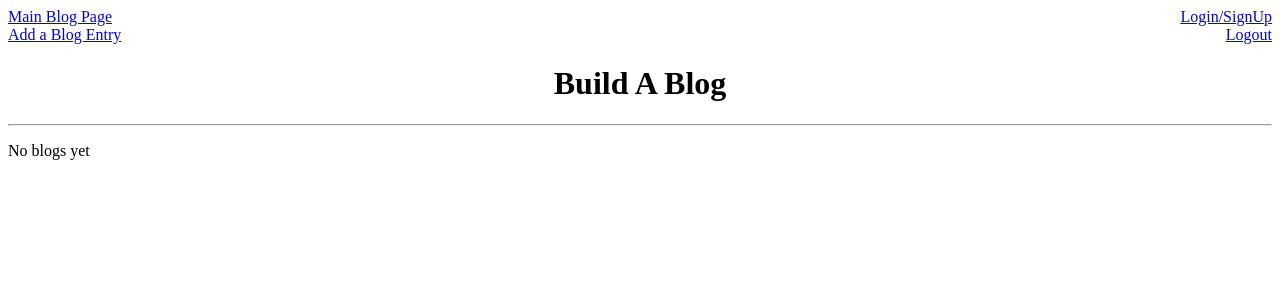
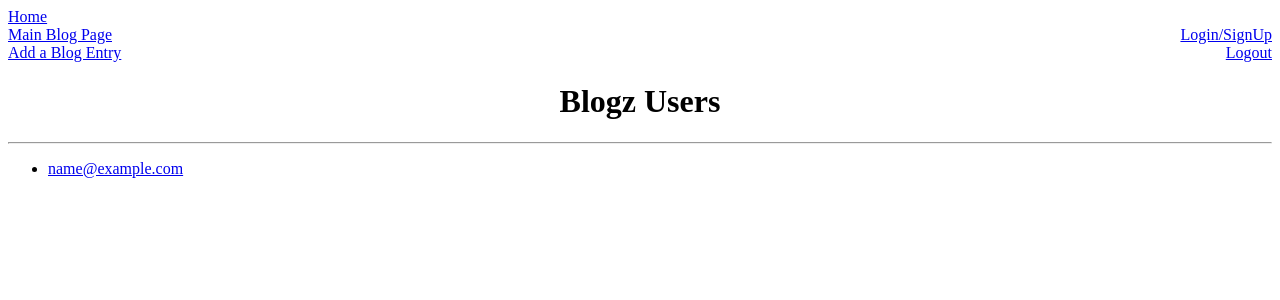
Before and after one commit to lentijo/Blogz, a Flask app: page / in a window 1280 px wide. Shown: the top 300 px of the page. Run offline with Flask 2, Linux system fonts and the light colour scheme; the visitor is signed in with stand-in values (Sample User, id 1); data comes from the database, SQL or seed files in the repository; data that the repository does not hold is empty.

Commit message:
main.py added def singleUser, fixed singlepost.html, fixed index.html to display users and allowed all html except new_post

```diff
--- a/main.py
+++ b/main.py
@@ -35,7 +35,7 @@ class User(db.Model):
 
 @app.before_request
 def require_login():
-    allowed_routes = ['login', 'register']
+    allowed_routes = ['index', 'blog', 'single_post', 'singleUser', 'login', 'register']
     if request.endpoint not in allowed_routes and 'email' not in session:
         return redirect('/login')
 
@@ -63,21 +63,25 @@ def register():
         email = request.form['email']
         password = request.form['password']
         verify = request.form['verify']
+        existing_user = User.query.filter_by(email=email).first()
+
+        if not email or not password or not verify:
+            flash('All fields must be filled! Please try again.','error')
+            return render_template('signup.html')
 
     #TODO - validate user's data
 
-        existing_user = User.query.filter_by(email=email).first()
+
         if not existing_user:
             new_user = User(email, password)
             db.session.add(new_user)
             db.session.commit()
             session['email'] = email
             return redirect('/')
-            #TODO - "remember" the user
+
         else:
-            #TODO - user better response messaging
+
             return '<h1>Duplicate user</h1>'
-
 
     return render_template('signup.html')
 
@@ -88,16 +92,17 @@ def logout():
 
 @app.route('/', methods=['POST', 'GET'])
 def index():
-    blogs = Blog.query.all()
-    owner = User.query.filter_by(email=session['email']).first()
-    return render_template('blog.html',title="Build A Blog", blogs=blogs, owner=owner)
+    users = User.query.all()
+    # blogs = Blog.query.all()
+    # owner = User.query.filter_by(email=session['email']).first()
+    return render_template('index.html',title="Build A Blog", users=users) #home link redirects index.html
 
 
 @app.route('/blog', methods=['POST', 'GET'])
 def blog():
     blogs = Blog.query.all()
-    owner = User.query.filter_by(email=session['email']).first()
-    return render_template('blog.html', blogs=blogs, owner=owner)
+    # owner = User.query.filter_by(email=session['email']).first()
+    return render_template('blog.html', blogs=blogs)
 
 @app.route('/new_post', methods=['POST', 'GET'])
 def new_post():
@@ -125,10 +130,17 @@ def new_post():
     return render_template('new_post.html', blogs=blogs)
 
 @app.route('/single_post')
-def view_post():
+def single_post():
     id = request.args.get('id')
     blog_query = Blog.query.filter_by(id=id).all()
     return render_template('single_post.html', title="", blog_query=blog_query)
 
+@app.route('/singleUser')
+def singleUser():
+    id_user = request.args.get('id')
+    blog_query = Blog.query.filter_by(owner_id=id_user).all()
+    return render_template('singleUser.html', title="", blog_query=blog_query)
+
+
 if __name__ == "__main__":
     app.run()
--- a/templates/base.html
+++ b/templates/base.html
@@ -36,6 +36,8 @@
     </head>
 <body>
     <nav>
+        <a href="/">Home</a>
+        <br/>
         <a href="/blog">Main Blog Page</a>
         <a class="right" href="/login">Login/SignUp</a>
         <br/>
--- a/templates/blog.html
+++ b/templates/blog.html
@@ -23,7 +23,7 @@
                     {{blog.body}}
 
                     </span>
-            <p class="author"><a href="./singleUser?id={{ blog.id }}">created by: {{owner.email}}</a></p>
+            <p class="author"><a href="./singleUser?id={{ blog.owner.id }}">created by: {{blog.owner.email}}</a></p>
                     <br/>
 
 
--- a/templates/index.html
+++ b/templates/index.html
@@ -10,13 +10,13 @@
 
     <hr />
 
-    {% if blogs|length == 0 %}
+    {% if users|length == 0 %}
     <p>No users yet</p>
     {% else %}
 
         <ul>
-            {% for blog in blogs %}
-            <li><a href="./blog?id={{ owner.email }}">{{owner.email}}</a></li>
+            {% for user in users %}
+            <li><a href="./singleUser?id={{ user.id }}"> {{user.email}}</a></li>
 
 
 
--- a/templates/singleUser.html
+++ b/templates/singleUser.html
@@ -7,8 +7,8 @@
 <br/>
 
 {% for blog in blog_query %}
-<h2>{user.id}}</h2>
-<p>{{blog.title}}</p>
+<h2>Author: {{blog.owner.email}}</h2>
+<a href="./single_post?id={{ blog.id }}">{{blog.title}}</a>
 <p>{{blog.body}}</p>
 
 {% endfor %}
--- a/templates/single_post.html
+++ b/templates/single_post.html
@@ -9,7 +9,7 @@
 {% for blog in blog_query %}
 <h2>{{blog.title}}</h2>
 <p>{{blog.body}}</p>
-<p>{{blog.email}}</p>
+<p class="author"><a href="./singleUser?id={{ blog.owner.id }}">created by: {{blog.owner.email}}</a></p>
 
 {% endfor %}
 
```
